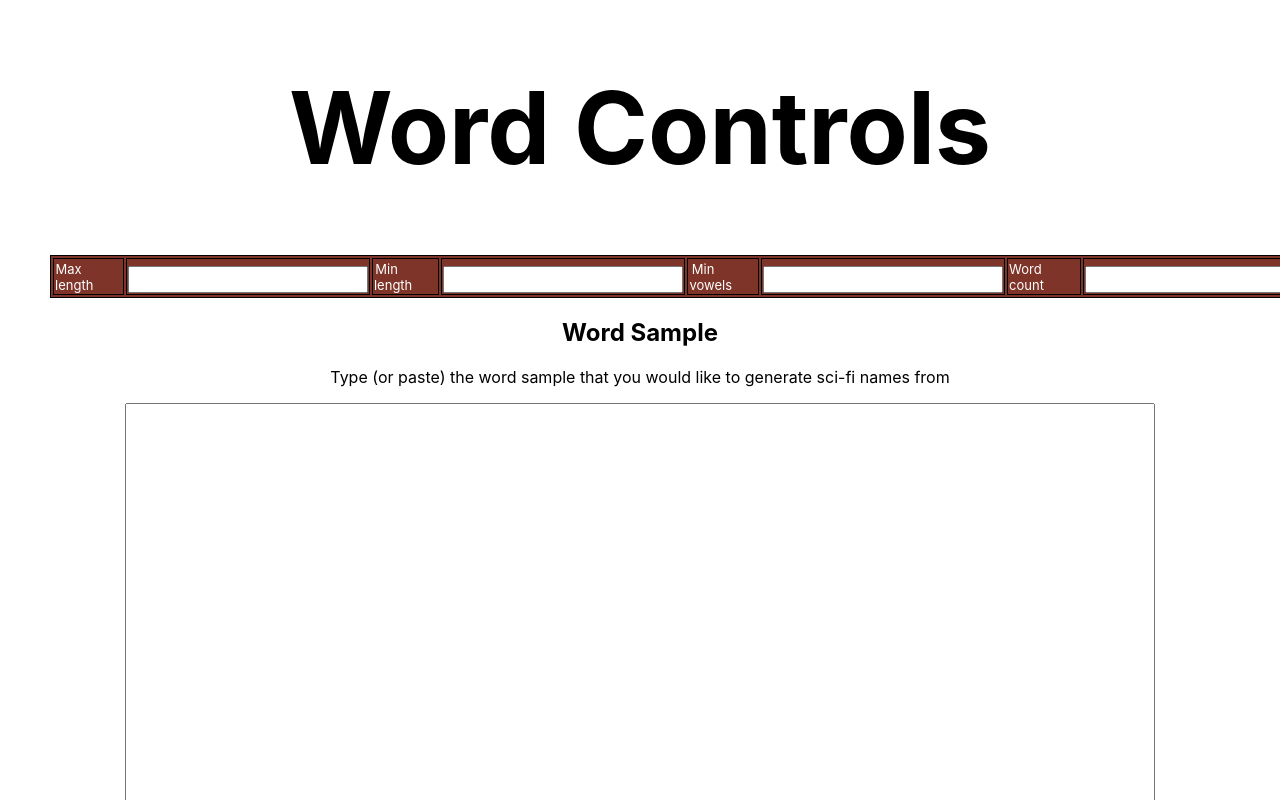
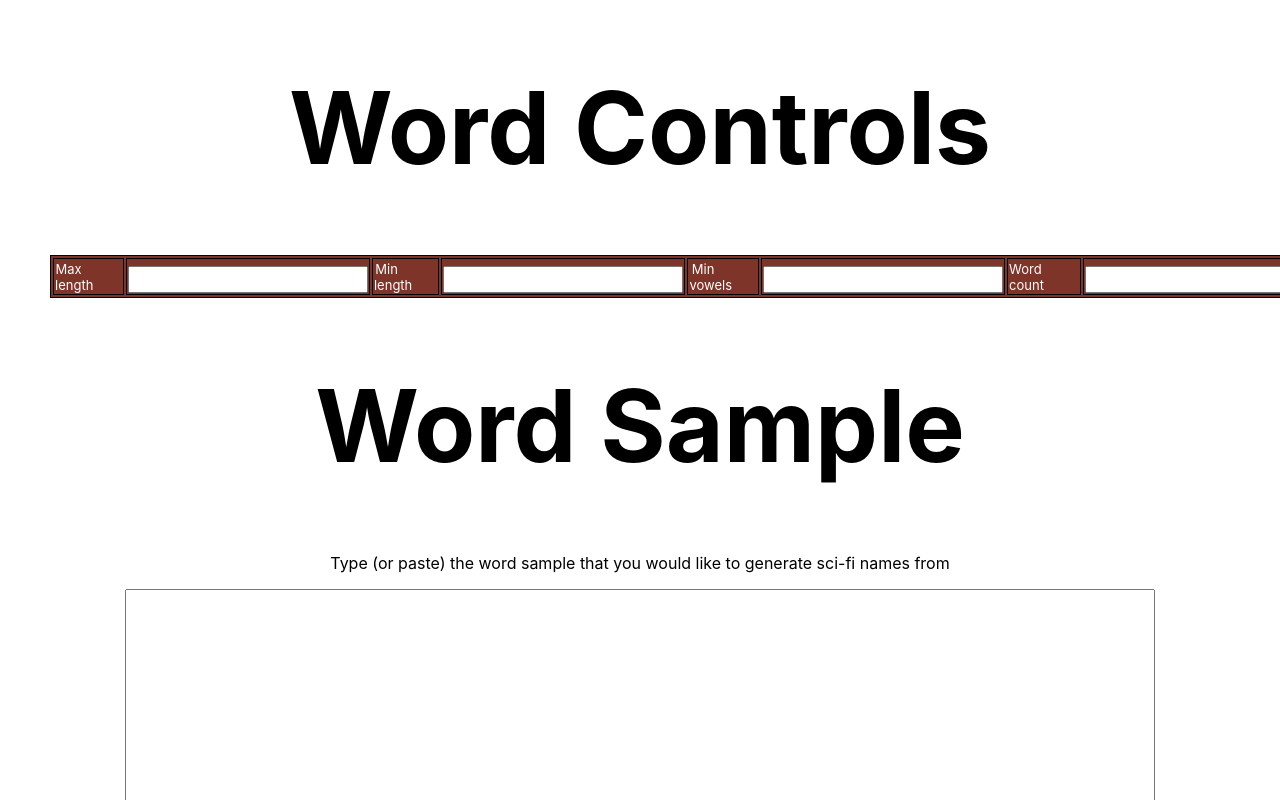
Before and after one commit to jjjjltd/python-dumb-reference, a React (Create React App) app in the folder React101/sci_fi/: page / in a window 1280 px wide. Shown: the top 800 px of the page. Built offline with nearby package versions, Linux system fonts and the light colour scheme; no server answers.

Commit message:
A few more CSS tweaks (more to come).

```diff
--- a/React101/sci_fi/src/WordsSample.jsx
+++ b/React101/sci_fi/src/WordsSample.jsx
@@ -16,7 +16,9 @@ const loadSample = async () => {
 }
     return (
         <div className="wordsample">
-            <h2 classname="ctlheader">Word Sample</h2>
+            <div className="ctlheader">
+                <h1>Word Sample</h1>
+            </div>
             <p>Type (or paste) the word sample that you would like to generate sci-fi names from</p>
             <textarea placeholder={sample}></textarea>
             <br />
```
